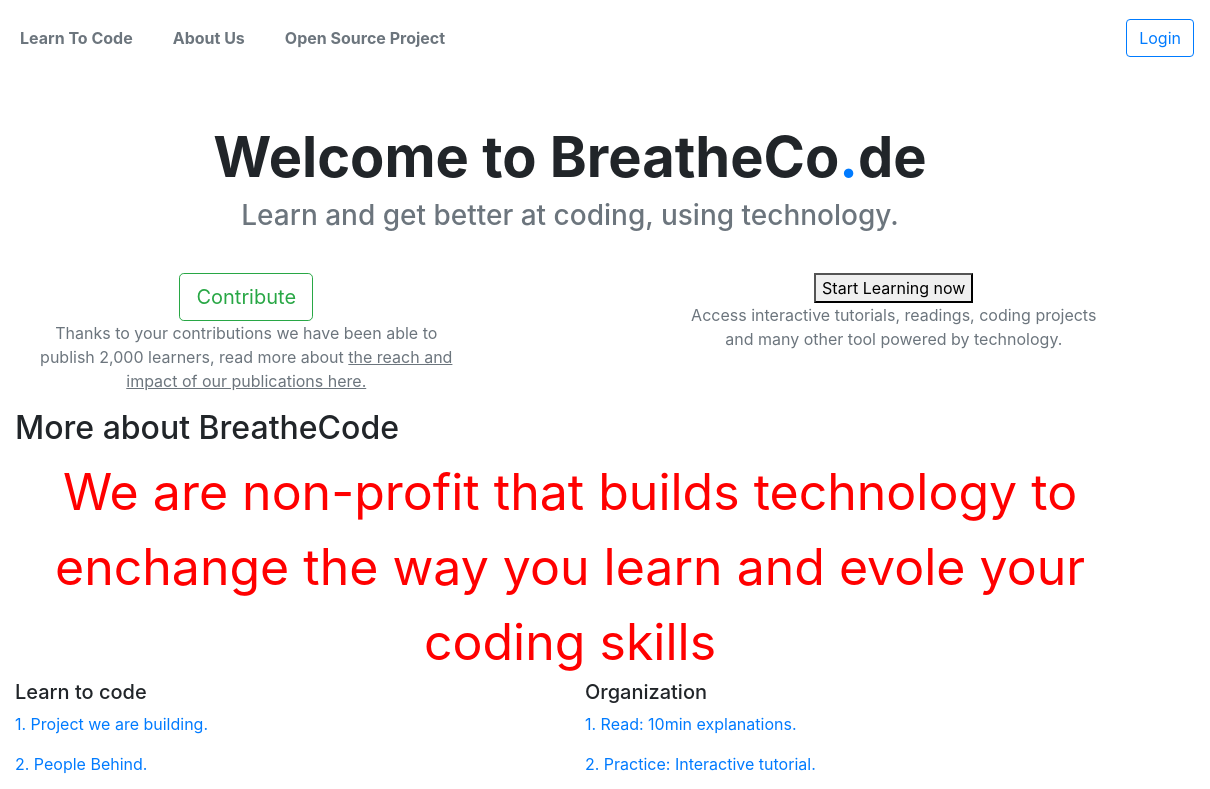
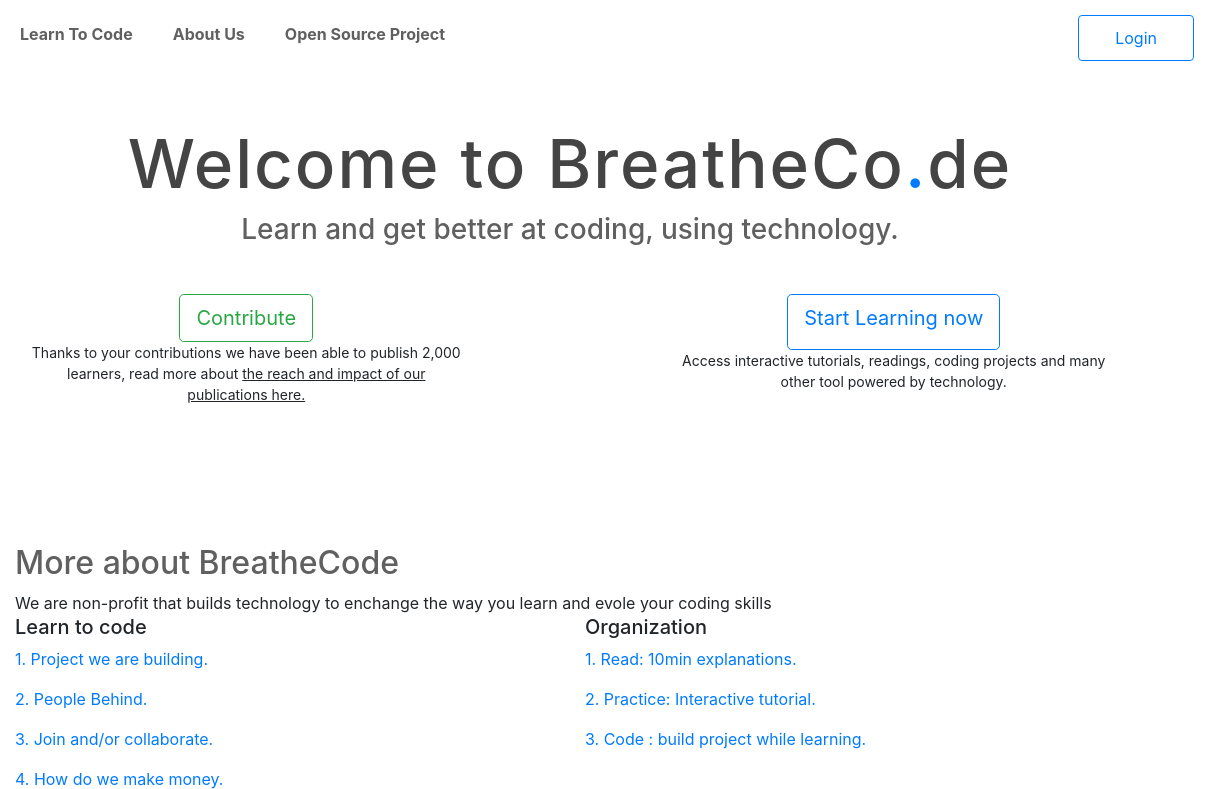
Before and after one commit to espvtes/gatsby-app-shop, a Gatsby site in the folder gatsby-site/: page / in a window 1280 px wide. Shown: the top 789 px of the page, 70-1280 px from the left. Built offline with nearby package versions, Linux system fonts and the light colour scheme; Gatsby itself is replaced by a stand-in of ours.

Commit message:
module css

```diff
--- a/gatsby-site/src/components/navbar.js
+++ b/gatsby-site/src/components/navbar.js
@@ -1,6 +1,7 @@
 import React from 'react';
 import { Link } from 'gatsby';
 import Logo from '../images/breathecoLogo.png'
+import navbarStyles from '../styles/components.module.css';
 
 
 const Navbar = () =>{
@@ -15,17 +16,17 @@ const Navbar = () =>{
             <div className="collapse navbar-collapse" id="navbarTogglerDemo02">
                 <ul className="navbar-nav mr-auto mt-2 mt-lg-0">
                 <li className="nav-item">
-                    <Link to="/learnToCode" className="nav-link font-weight-bolder text-muted">Learn To Code</Link>
+                    <Link to="/learnToCode" className="nav-link font-weight-bolder text-muted"><label className={navbarStyles.link}>Learn To Code</label></Link>
                 </li>
                 <li className="nav-item ml-4">
-                    <Link to="/aboutUs" className="nav-link font-weight-bolder text-muted">About Us</Link>
+                    <Link to="/aboutUs" className="nav-link font-weight-bolder text-muted"><label className={navbarStyles.link}>About Us</label></Link>
                 </li>
                 <li className="nav-item ml-4">
-                    <Link to="/openSourceProject" className="nav-link font-weight-bolder text-muted" >Open Source Project</Link>
+                    <Link to="/openSourceProject" className="nav-link font-weight-bolder text-muted" ><label className={navbarStyles.link}>Open Source Project</label></Link>
                 </li>
                 </ul>
                 <form className="form-inline my-2 my-lg-0">
-                <button className="btn btn-outline-primary my-2 my-sm-0 " type="button">Login</button>
+                <button className="btn btn-outline-primary my-2 my-sm-0 " type="button"><label className={navbarStyles.btnLogin}>Login</label></button>
                 </form>
             </div>
         </nav>
--- a/gatsby-site/src/pages/index.js
+++ b/gatsby-site/src/pages/index.js
@@ -1,7 +1,6 @@
 import React from "react"
 import Layout from '../components/layout.js';
 import { Link } from 'gatsby';
-
 import indexStyles from '../styles/index.module.css';
 
 
@@ -13,32 +12,33 @@ const IndexPage = () => {
                 <div className="container pt-4">
                     <div className="row pt-4">
                         <div className="col-12">
-                        <h1 className="display-4 font-weight-bold text-center">Welcome to BreatheCo<spam className="text-primary">.</spam>de</h1>
-                        <h3 className="font-weigth-bolder text-center text-muted">Learn and get better at coding, using technology.</h3>
+                        <h1 className={indexStyles.title}>Welcome to BreatheCo<spam className="text-primary">.</spam>de</h1>
+                        <h3 className="font-weigth-bolder text-center text-muted"><label className={indexStyles.smallTitle}>Learn and get better at coding, using technology.</label></h3>
                         </div>
                     </div>
                     <div className="container">
                         <div className="row pt-2">
                             <div className="col-12 col-md-5 pt-4 text-center">
                                 <button className="btn btn-outline-success btn-lg">Contribute</button>
-                                <p className="text-center text-muted">Thanks to your contributions we have been able
+                                <p className={indexStyles.pText}>Thanks to your contributions we have been able
                                     to publish 2,000 learners, read more about <u>the
                                     reach and impact of our publications here.</u></p>
-
                             </div>
                             <div className="col-12 col-md-2"></div>
                             <div className="col-12 col-md-5 pt-4 text-center">
-                                <button className="btn btn-outline-primary" className={indexStyles.btnRight}>Start Learning now</button>
-                                <p className="text-center text-muted">Access interactive tutorials, readings, coding projects and many
+                                <button className="btn btn-outline-primary btn-lg"><label className={indexStyles}>Start Learning now</label></button>
+                                <p className={indexStyles.pText}>Access interactive tutorials, readings, coding projects and many
                                 other tool powered by technology.</p>
                             </div>
                         </div>
                     </div>
-                    <h2>More about BreatheCode</h2>
                     <div className="row">
-                        <div className={indexStyles.text}>We are non-profit that builds technology to enchange the way
-                        you learn and evole your coding skills</div>
-                    </div>
+                        <div className="col-12">
+                            <h2 className={indexStyles.aboutBreatheCode}>More about BreatheCode</h2>
+                            <div className={indexStyles.text}>We are non-profit that builds technology to enchange the way
+                            you learn and evole your coding skills</div>
+                        </div>
+                        </div>
                     <div className="row">
                         <div className="col-12 col-md-6">
                             <h5>Learn to code</h5>
--- /dev/null
+++ b/gatsby-site/src/styles/components.module.css
@@ -0,0 +1,7 @@
+.link{
+    color: rgb(96, 96, 96);
+}
+
+.btnLogin{
+    padding: 4px 24px;
+}
--- a/gatsby-site/src/styles/index.module.css
+++ b/gatsby-site/src/styles/index.module.css
@@ -4,8 +4,32 @@
     padding: 15px 65px;
 }
 
-.text{
-    color: red;
-    font-size: 50px;
+.pText{
     text-align: center;
+    font-size: 14px;
 }
+
+.title{
+    letter-spacing: 2px;
+    text-align: center;
+    font-size: 4.2rem;
+    color: rgb(68, 68, 68);
+}
+
+.smallTitle{
+    color: rgb(96, 96, 96);
+}
+
+.aboutBreatheCode{
+    color: rgb(96, 96, 96);
+    margin-top: 123px;
+}
+
+.btnLearning{
+
+}
+
+.btnContribute{
+    padding: 0.8rem 7rem;
+    font-size: 20px;
+}
```
